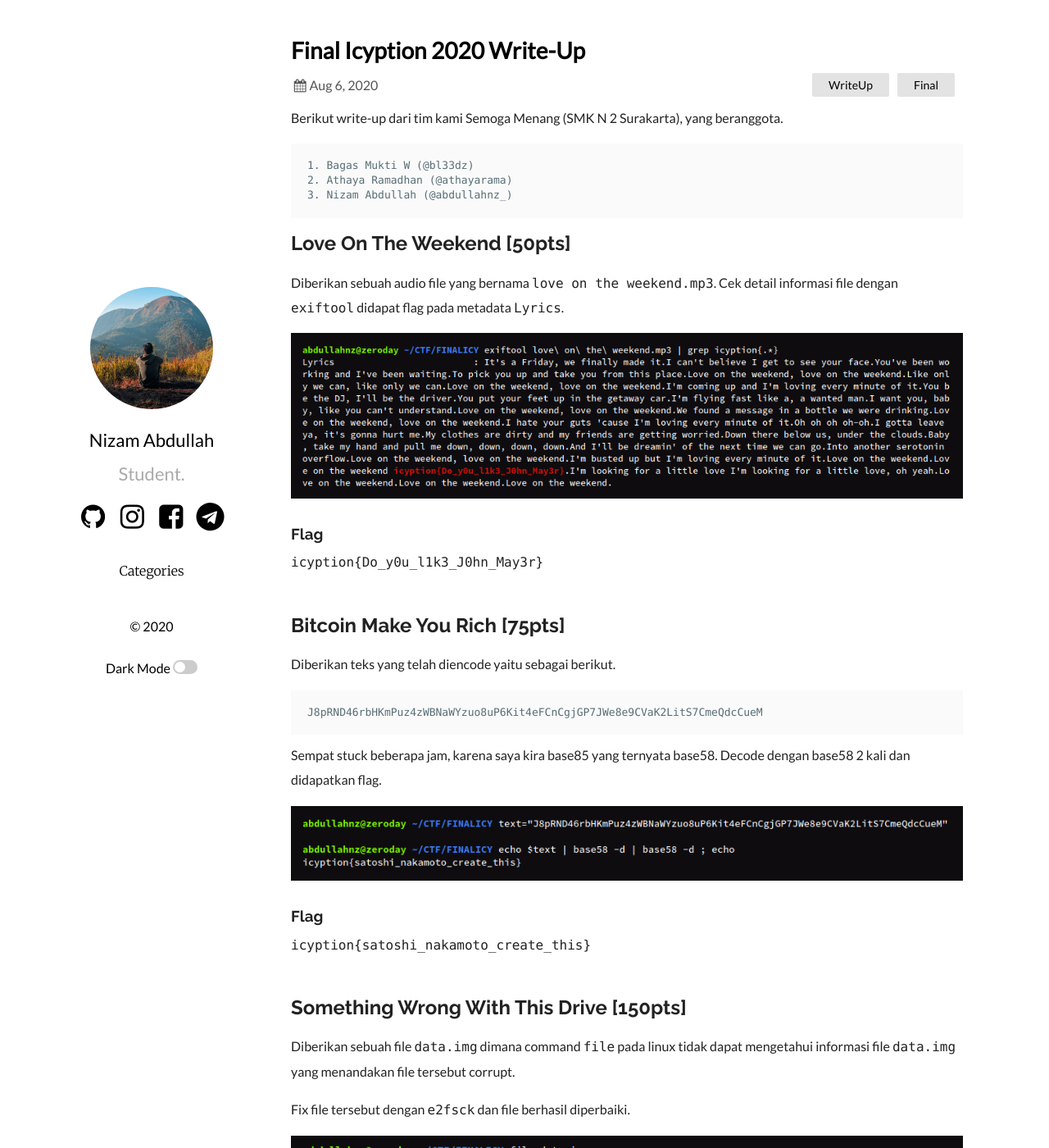
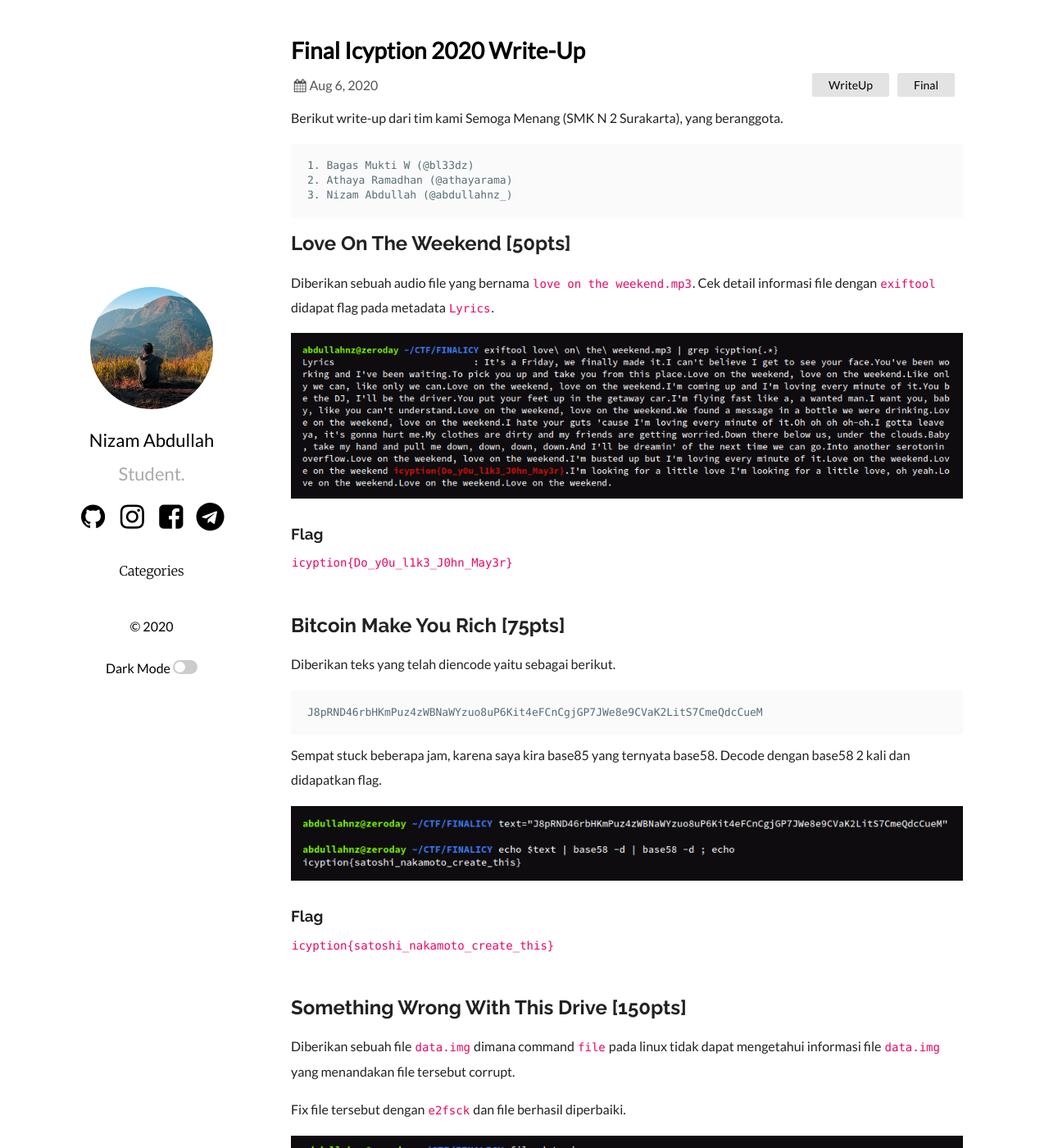
Before and after one commit to abdullahnz/abdullahnz.github.io, a Jekyll site: the page built from _posts/2020-08-6-writeup-final-icyption-2020.md, in a window 1280 px wide and 1400 px high. Shown: the whole window at 82% size. Built offline with Jekyll 4.4.1, drawn with Linux system fonts in a browser that asks for light colours; comment, search, counter and statistics services are not loaded.

Commit message:
Update head.html

```diff
--- a/_includes/head.html
+++ b/_includes/head.html
@@ -41,13 +41,13 @@ ul.posts li .post p {
     font-family: 'Lato', sans-serif;
 }
 
-/* code.language-plaintext.highlighter-rouge {
-    font-family: 'Roboto Mono', monospace !important;
+code.language-plaintext.highlighter-rouge {
+/*     font-family: 'Roboto Mono', monospace !important; */
     font-size: 14px;
     color: rgb(236, 6, 95);
     border-radius: 4px;
     padding: 3px 1px !important;
-} */
+}
 
 .highlighter-rouge .highlight {
     background-color: rgb(250, 250, 250);
```
